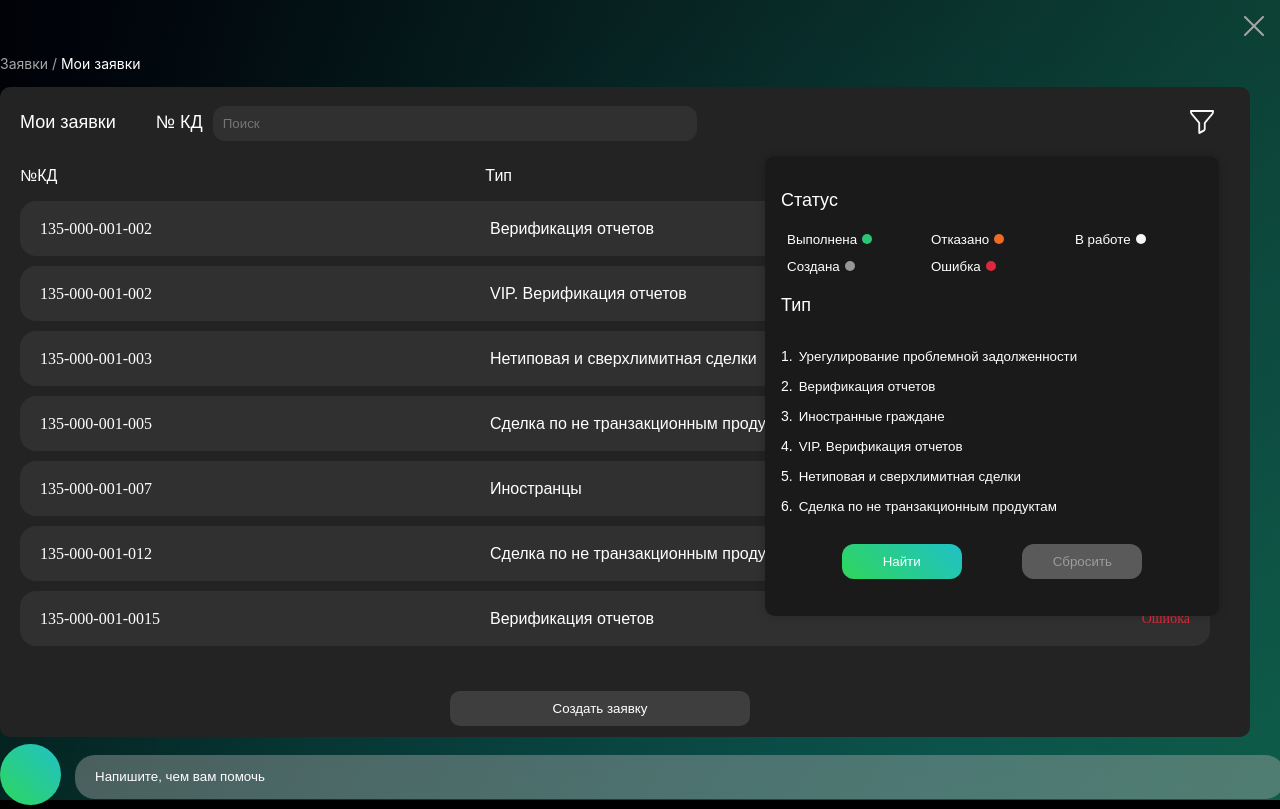
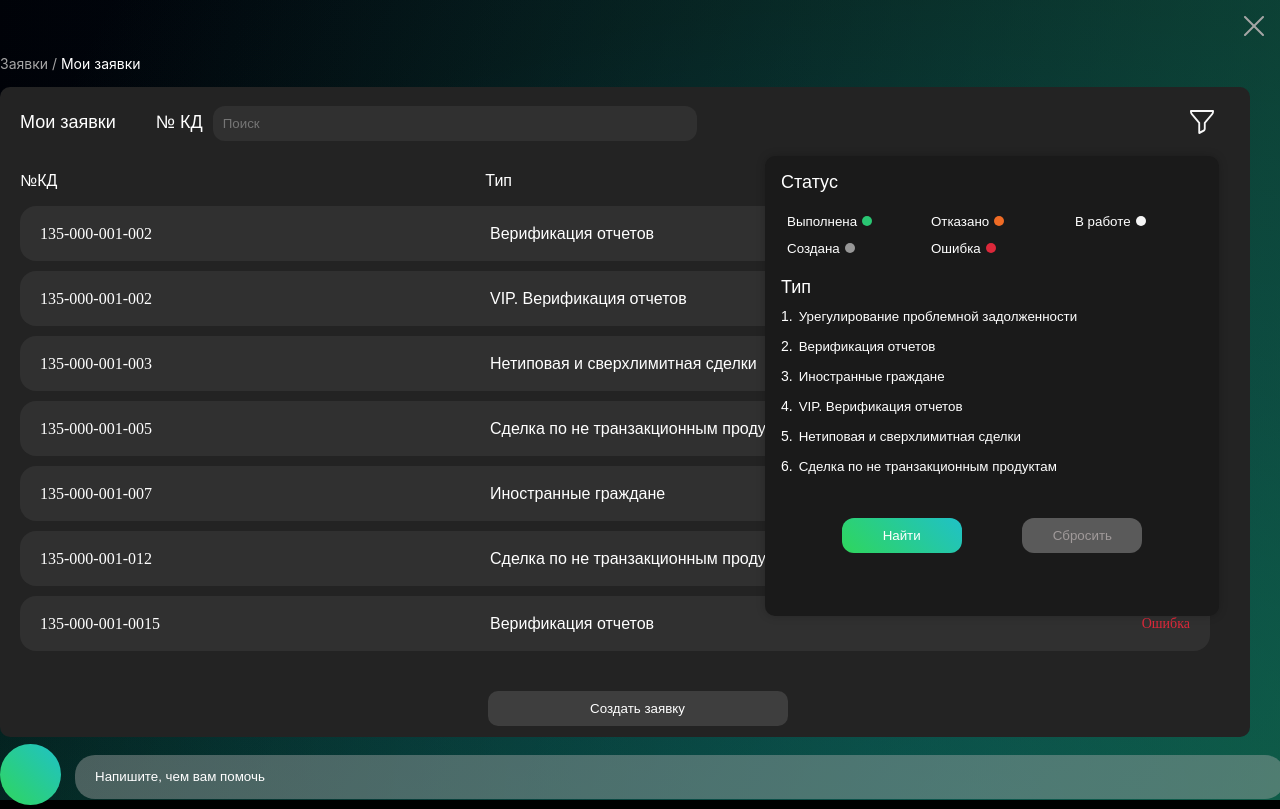
Before and after one commit to vtaeke/skill-atypical-loans-ui, a React (Create React App) app: page /requests in a window 1280 px wide. Both pictures are taken after a click on the button 1202 px from the left and 123 px from the top of the page. Built offline with nearby package versions, Linux system fonts and the light colour scheme; a web font is replaced by a local one.

Commit message:
EKOB2BCP-6673 - Реализация фильтра

```diff
--- a/src/components/ListBlock/ListBlock.tsx
+++ b/src/components/ListBlock/ListBlock.tsx
@@ -5,7 +5,7 @@ interface ListBlockProps {
     requests: {
         title: string;
         type: 'Верификация отчетов' | 'VIP. Верификация отчетов' | 'Нетиповая и сверхлимитная сделки' |
-            'Сделка по не транзакционным продуктам' | 'Иностранцы';
+            'Сделка по не транзакционным продуктам' | 'Иностранные граждане';
         status: 'Выполнена' | 'Отказано' | 'На согласовании' | 'Ошибка' | 'Создана' | 'В Работе'; }[];
 }
 
--- a/src/components/RequestsCard/RequestsCard.scss
+++ b/src/components/RequestsCard/RequestsCard.scss
@@ -5,6 +5,12 @@
   font-weight: normal;
   font-style: normal;
   font-display: swap;
+}
+
+h4 {
+  font-weight: 500;
+  margin: 0;
+  padding: 0
 }
 
 .request-card {
@@ -55,7 +61,7 @@
     margin-bottom: 20px;
     position: absolute;
     bottom: 0;
-    right: calc(100% - 60%);
+    right: calc(100% - 63%);
 }
 
 .request-card-table-body {
--- a/src/components/RequestsCard/RequestsCard.tsx
+++ b/src/components/RequestsCard/RequestsCard.tsx
@@ -4,7 +4,7 @@ import './RequestsCard.scss';
 interface RequestsCardProps {
     title: string;
     type: 'Верификация отчетов' | 'VIP. Верификация отчетов' | 'Нетиповая и сверхлимитная сделки' |
-    'Сделка по не транзакционным продуктам' | 'Иностранцы';
+    'Сделка по не транзакционным продуктам' | 'Иностранные граждане';
     status: 'Выполнена' | 'Отказано' | 'На согласовании' | 'Ошибка' | 'Создана' | 'В Работе';
     isSelected: boolean;
     onSelect: () => void;
--- a/src/pages/Requests/Requests.scss
+++ b/src/pages/Requests/Requests.scss
@@ -7,7 +7,14 @@
   font-display: swap;
 }
 
+.filter-window p {
+  margin: 0;
+  padding: 0;
+}
 
+.gradient-text {
+  color: green;
+}
 
 .app {
   width: 100%;
@@ -78,7 +85,7 @@
 
 .form-block-description {
   display: flex;
-  align-items: flex-end;
+  align-items: baseline;
   padding-top: 7px;
 }
 
@@ -90,12 +97,46 @@
   display: flex;
 }
 
+.selected-status-filters {
+  margin-left: 25px;
+}
+
+.selected-filter {
+  width: 135px;
+  height: 30px;
+  background-color: rgb(8, 8, 8);
+  border-radius: 12px;
+  font-size: 14px;
+  padding: 8px 8px 8px 8px;
+  margin-right: 8px;
+}
+
+.selected-filter button {
+  color: #fff;
+  border: none;
+  background-color: transparent;
+  cursor: pointer;
+}
+
+.selected-type {
+  width: 135px;
+  height: 30px;
+  background-color: rgb(8, 8, 8);
+  border-radius: 12px;
+  font-size: 14px;
+  padding: 8px 8px 8px 8px;
+  margin-right: 8px;
+}
+
+.selected-type button {
+  color: #fff;
+  border: none;
+  background-color: transparent;
+  cursor: pointer;
+}
 
 .input-block-search  {
-    //width: calc(100% - 56px);
     width: 464px;
-    //height: 25px;
-
     padding: 10px;
     background-color: rgb(48, 48, 48);
     border: none;
@@ -191,6 +232,15 @@
   justify-content: space-evenly;
 }
 
+.search-button-active {
+  background: linear-gradient(45deg, rgb(47, 214, 92) 0%, rgb(32, 193, 199) 100%);
+  -webkit-background-clip: text;
+  -webkit-text-fill-color: transparent;
+  border: none;
+  margin: 0 37px 0 0;
+  padding: 0;
+}
+
 .fb-btn {
   width: 120px;
   height: 35px;
--- a/src/pages/Requests/Requests.tsx
+++ b/src/pages/Requests/Requests.tsx
@@ -29,12 +29,57 @@ const Requests: React.FC = () => {
     const [showAlert, setShowAlert] = useState(false);
     const [alertMessage, setAlertMessage] = useState('');
     const [showFilterWindow, setShowFilterWindow] = useState(false);
+    const [selectedStatusFilters, setSelectedStatusFilters] = useState<string[]>([]);
+    const [selectedTypeFilters, setSelectedTypeFilters] = useState<string[]>([]);
 
     const handleFilterClick = () => {
         setShowFilterWindow(!showFilterWindow);
     };
 
     const navigate = useNavigate();
+
+    const handleStatusFilterClick = (status: string) => {
+        setSelectedStatusFilters((prevFilters) =>
+            prevFilters.includes(status)
+                ? prevFilters.filter((filter) => filter !== status)
+                : [...prevFilters, status]
+        );
+    };
+
+    const handleApplyFilters = () => {
+        setShowFilterWindow(false)
+    }
+
+    const handleTypeFilterClick = (type: string) => {
+        setSelectedTypeFilters((prevFilters) =>
+            prevFilters.includes(type)
+                ? prevFilters.filter((filter) => filter !== type)
+                : [...prevFilters, type]
+        );
+    };
+
+    const handleResetFilters = () => {
+        setSelectedStatusFilters([])
+        setSelectedTypeFilters([])
+    }
+
+    const handleResetFilter = (status:string) => {
+        setSelectedStatusFilters((prevFilters) =>
+            prevFilters.includes(status)
+                ? prevFilters.filter((filter) => filter !== status)
+                : [...prevFilters, status]
+        );
+    }
+
+    const handleResetType = (type:string) => {
+        setSelectedTypeFilters((prevFilters) =>
+            prevFilters.includes(type)
+                ? prevFilters.filter((filter) => filter !== type)
+                : [...prevFilters, type]
+        );
+    }
+
+
 
     // const assistantStateRef = useRef<AssistantAppState>();
     // const assistantRef = useRef<ReturnType<typeof createAssistant>>();
@@ -91,6 +136,15 @@ const Requests: React.FC = () => {
                                     <p className="my-order" style={{ paddingRight: '40px'}}>Мои заявки</p>
                                     <p style={{ paddingRight: '10px'}}>№ КД</p>
                                     <input className="input-block-search" type="text" placeholder="Поиск"/>
+                                    <div className="selected-status-filters">
+                                        {selectedStatusFilters.map((filter) => (
+                                            <span key={filter} className="selected-filter">{filter}
+                                                <button onClick={() => handleResetFilter(filter)}>
+                                                    <img width={11} height={11} src={closeImg}/>
+                                                </button>
+                                            </span>
+                                        ))}
+                                    </div>
                                 </div>
                                 <button type="submit" className='filters' onClick={handleFilterClick}>
                                     <img src={filtersIcon} alt=""/>
@@ -105,27 +159,37 @@ const Requests: React.FC = () => {
                                         <div className="filter-header">
                                             <p>Статус</p>
                                             <div className="filter-buttons">
-                                                <button className="fb-style">Выполнена
+                                                <button className="fb-style"
+                                                    onClick={()=> handleStatusFilterClick('Выполнена')}
+                                                >Выполнена
                                                     <svg style={{marginLeft: '5px'}} width="10.000000" height="10.000000" viewBox="0 0 10 10" fill="none" xmlns="http://www.w3.org/2000/svg">
                                                         <circle id="Oval 2" cx="5.000000" cy="5.000000" r="5.000000" fill="#2AC673" fill-opacity="1.000000"/>
                                                     </svg>
                                                 </button>
-                                                <button className="fb-style">Отказано
+                                                <button className="fb-style"
+                                                    onClick={()=> handleStatusFilterClick('Отказано')}
+                                                >Отказано
                                                     <svg style={{marginLeft: '5px'}} width="10.000000" height="10.000000" viewBox="0 0 10 10" fill="none" xmlns="http://www.w3.org/2000/svg">
                                                         <circle id="Oval 2" cx="5.000000" cy="5.000000" r="5.000000" fill="#EF6B25" fill-opacity="1.000000"/>
                                                     </svg>
                                                 </button>
-                                                <button className="fb-style">В работе
+                                                <button className="fb-style"
+                                                    onClick={()=> handleStatusFilterClick('В работе')}
+                                                >В работе
                                                     <svg style={{marginLeft: '5px'}} width="10.000000" height="10.000000" viewBox="0 0 10 10" fill="none" xmlns="http://www.w3.org/2000/svg">
                                                         <circle id="Oval 2" cx="5.000000" cy="5.000000" r="5.000000" fill="#FFFFFF" fill-opacity="0.960000"/>
                                                     </svg>
                                                 </button>
-                                                <button className="fb-style">Создана
+                                                <button className="fb-style"
+                                                    onClick={()=> handleStatusFilterClick('Создана')}
+                                                >Создана
                                                     <svg style={{marginLeft: '5px'}} width="10.000000" height="10.000000" viewBox="0 0 10 10" fill="none" xmlns="http://www.w3.org/2000/svg">
                                                         <circle id="Oval 2" cx="5.000000" cy="5.000000" r="5.000000" fill="#FFFFFF" fill-opacity="0.550000"/>
                                                     </svg>
                                                 </button>
-                                                <button className="fb-style">Ошибка
+                                                <button className="fb-style"
+                                                    onClick={()=> handleStatusFilterClick('Ошибка')}
+                                                >Ошибка
                                                     <svg style={{marginLeft: '5px'}} width="10.000000" height="10.000000" viewBox="0 0 10 10" fill="none" xmlns="http://www.w3.org/2000/svg">
                                                         <circle id="Oval 2" cx="5.000000" cy="5.000000" r="5.000000" fill="#DC283A" fill-opacity="1.000000"/>
                                                     </svg>
@@ -133,39 +197,64 @@ const Requests: React.FC = () => {
                                             </div>
                                         </div>
                                         <div className="filter-body">
-                                            <p>Тип</p>
+                                            <p style={{ marginBottom: '10px'}}>Тип</p>
                                             <div className="filter-type">
                                                 <div className="filter-type-category">
-                                                    <p>1.</p><button className="ft-style">Урегулирование проблемной задолженности</button>
+                                                    <p>1.</p>
+                                                    <button className="ft-style"
+                                                    onClick={() => handleTypeFilterClick('Урегулирование проблемной задолженности')}>Урегулирование проблемной задолженности</button>
                                                 </div>
                                                 <div className="filter-type-category">
-                                                    <p>2.</p><button className="ft-style">Верификация отчетов</button>
+                                                    <p>2.</p>
+                                                    <button className="ft-style"
+                                                    onClick={() => handleTypeFilterClick('Верификация отчетов')}>Верификация отчетов</button>
                                                 </div>
                                                 <div className="filter-type-category">
-                                                    <p>3.</p><button className="ft-style">Иностранные граждане</button>
+                                                    <p>3.</p>
+                                                    <button className="ft-style"
+                                                    onClick={() => handleTypeFilterClick('Иностранные граждане')}>Иностранные граждане</button>
                                                 </div>
                                                 <div className="filter-type-category">
-                                                    <p>4.</p><button className="ft-style">VIP. Верификация отчетов</button>
+                                                    <p>4.</p>
+                                                    <button className="ft-style"
+                                                    onClick={() => handleTypeFilterClick('VIP. Верификация отчетов')}>VIP. Верификация отчетов</button>
                                                 </div>
                                                 <div className="filter-type-category">
-                                                    <p>5.</p><button className="ft-style">Нетиповая и сверхлимитная сделки</button>
+                                                    <p>5.</p>
+                                                    <button className="ft-style"
+                                                    onClick={() => handleTypeFilterClick('Нетиповая и сверхлимитная сделки')}>Нетиповая и сверхлимитная сделки</button>
                                                 </div>
                                                 <div className="filter-type-category">
-                                                    <p>6.</p><button className="ft-style">Сделка по не транзакционным продуктам</button>
+                                                    <p>6.</p>
+                                                    <button className="ft-style"
+                                                    onClick={() => handleTypeFilterClick('Сделка по не транзакционным продуктам')}>Сделка по не транзакционным продуктам</button>
                                                 </div>
                                             </div>
                                         </div>
                                         <div className="filter-btn">
-                                            <button style={{
-                                                backgroundImage: 'linear-gradient(45.00deg, rgb(47, 214, 92) 0%, rgb(32, 193, 199) 100%)',
-                                                color: 'white'
-                                            }} className="fb-btn">Найти</button>
+                                            <button
+                                                style={{
+                                                    backgroundImage: 'linear-gradient(45.00deg, rgb(47, 214, 92) 0%, rgb(32, 193, 199) 100%)',
+                                                    color: 'white'
+                                                }}
+                                                onClick={handleApplyFilters}
+                                                className="fb-btn">Найти</button>
                                             <button
                                                 style={{ backgroundColor: 'rgba(255, 255, 255, 0.28)', color: "#a09a9a"}}
+                                                onClick={handleResetFilters}
                                                 className="fb-btn">Сбросить</button>
                                         </div>
                                     </div>
                                 )}
+                            </div>
+                            <div className="hide-filter-block" style={{ marginTop: '5px'}}>
+                            {selectedTypeFilters.map((filter) => (
+                                <span key={filter} className="selected-type">{filter}
+                                    <button onClick={() => handleResetType(filter)}>
+                                        <img width={12} height={12} src={closeImg}/>
+                                    </button>
+                                </span>
+                            ))}
                             </div>
 
                             <form >
@@ -175,7 +264,10 @@ const Requests: React.FC = () => {
                                         <p style={{marginRight: '603px'}}>Тип</p>
                                         <p>Статус</p>
                                     </div>
-                                    <RequestsList/>
+                                    <RequestsList
+                                        selectedStatusFilters={selectedStatusFilters}
+                                        selectedTypeFilters={selectedTypeFilters}
+                                    />
                                 </div>
 
                                 <div className="form-button-requests" style={{ marginTop: '20px'}}>
--- a/src/pages/RequestsList/RequestsList.tsx
+++ b/src/pages/RequestsList/RequestsList.tsx
@@ -1,15 +1,18 @@
-import React, { useEffect, useRef, useState } from 'react';
+import React, {useEffect, useMemo, useRef, useState} from 'react';
 import { AssistantAppState, createAssistant, createSmartappDebugger } from "@sberdevices/assistant-client";
 import SearchBlock from "../../components/SearchBlock/SearchBlock";
 import ListBlock from "../../components/ListBlock/ListBlock";
 import HintsBlock from "../../components/HintBlock/HintBlock";
+import noResultsIcon from '../../resources/noResultsIcon.svg'
+import {useNavigate} from "react-router-dom";
+import './RequestsList.scss'
 
 interface Props {}
 
 interface Request {
     title: string;
     type: 'Верификация отчетов' | 'VIP. Верификация отчетов' | 'Нетиповая и сверхлимитная сделки' |
-        'Сделка по не транзакционным продуктам' | 'Иностранцы';
+        'Сделка по не транзакционным продуктам' | 'Иностранные граждане';
     status: 'Выполнена' | 'Отказано' | 'На согласовании' | 'Ошибка' | 'Создана' | 'В Работе';
 }
 
@@ -29,17 +32,28 @@ interface Request {
 //     return createAssistant({ getState });
 // }
 
-const RequestsList: React.FC<Props> = ({}) => {
+interface Props {
+    selectedStatusFilters: string[];
+    selectedTypeFilters: string[];
+}
+
+const RequestsList: React.FC<Props> = ({selectedStatusFilters, selectedTypeFilters}) => {
     const [fileList, setFileList] = useState<File[]>([]);
     const [requests, setRequests] = useState<Request[]>([
         { title: '135-000-001-002', type: 'Верификация отчетов', status: 'Выполнена' },
         { title: '135-000-001-002', type: 'VIP. Верификация отчетов', status: 'Отказано' },
         { title: '135-000-001-003', type: 'Нетиповая и сверхлимитная сделки', status: 'На согласовании' },
         { title: '135-000-001-005', type: 'Сделка по не транзакционным продуктам', status: 'Выполнена' },
-        { title: '135-000-001-007', type: 'Иностранцы', status: 'Отказано' },
+        { title: '135-000-001-007', type: 'Иностранные граждане', status: 'Отказано' },
         { title: '135-000-001-012', type: 'Сделка по не транзакционным продуктам', status: 'На согласовании' },
         { title: '135-000-001-0015', type: 'Верификация отчетов', status: 'Ошибка' },
     ]);
+
+    const navigate = useNavigate();
+
+    const handleCardClick = (path: string) => {
+        navigate(path);
+    };
 
     // const assistantStateRef = useRef<AssistantAppState>();
     // const assistantRef = useRef<ReturnType<typeof createAssistant>>();
@@ -60,16 +74,27 @@ const RequestsList: React.FC<Props> = ({}) => {
     //     });
     // }, []);
 
-    const handleFileRemove = (index: number) => {
-        const newFileList = [...fileList];
-        newFileList.splice(index, 1);
-        setFileList(newFileList);
-    };
+    console.log('selectedStatusFilters', selectedStatusFilters)
+    console.log('selectedTypeFilters', selectedTypeFilters)
+    const filteredRequests = useMemo(() => {
+        return requests.filter((request) => {
+            const statusMatch = selectedStatusFilters.length === 0 || selectedStatusFilters.includes(request.status);
+            const typeMatch = selectedTypeFilters.length === 0 || selectedTypeFilters.includes(request.type);
+            return statusMatch && typeMatch;
+        });
+    }, [requests, selectedStatusFilters, selectedTypeFilters]);
 
+    if (filteredRequests.length === 0) {
+        return <div className="no-results">
+            <img width={490} height={320} src={noResultsIcon} alt=""/>
+            <h4 style={{ margin: '15px 0 8px 0'}}>Заявки не найдены</h4>
+            <h4 style={{color: 'rgba(255, 255, 255, 0.56)'}}>Попробуйте поискать что-нибудь еще</h4>
+        </div>;
+    }
     return (
         <div className="request-list-main">
             <div className="request-list-body">
-                <ListBlock requests={requests} />
+                <ListBlock requests={filteredRequests} />
             </div>
         </div>
     );
--- a/src/pages/StartPage/StartPage.tsx
+++ b/src/pages/StartPage/StartPage.tsx
@@ -105,7 +105,7 @@ const StartPage: React.FC = () => {
                 </div>
                 <div className="card" onClick={() => handleCardClick('/foreigners')}>
                     <img width={35} height={38} src={clipboardProfile} alt="Create Request" />
-                    <p>Иностранцы</p>
+                    <p>Иностранные граждане</p>
                 </div>
                 <div className="card" onClick={() => handleCardClick('/non-transactional')}>
                     <img width={35} height={38} src={clipBoardNotTr} alt="Create Request" />
```
Also changed, not shown: src/pages/RequestsList/RequestsList.scss (+8 -0 lines), src/resources/noResultsIcon.svg (added).
